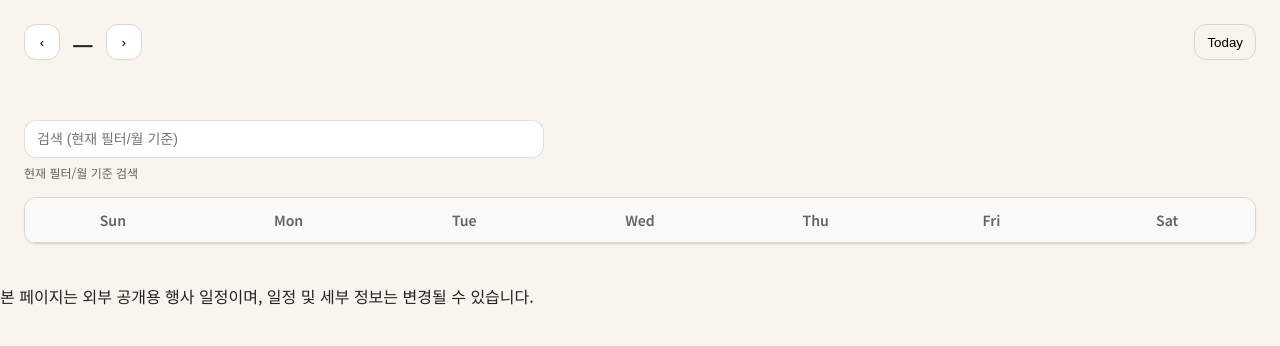
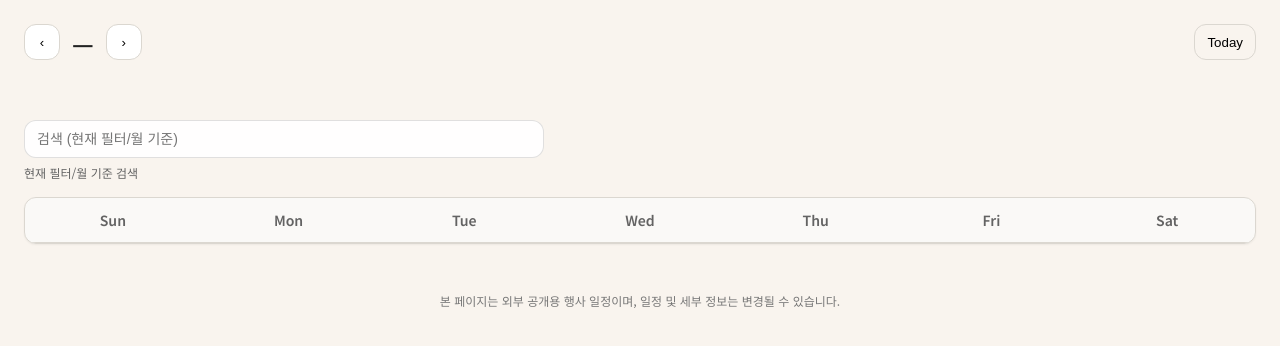
Before and after one commit to janeeyye/marketing-calendar-public, a plain HTML site: page index.html in a window 1280 px wide. Drawn offline with Linux system fonts and the light colour scheme; no server answers.

Commit message:
Add external-note class for styling notes

```diff
--- a/styles.css
+++ b/styles.css
@@ -334,3 +334,10 @@ a:hover { text-decoration: underline; }
   font-size: 12px;
   color: var(--muted-foreground);
 }
+
+.external-note {
+  margin-top: 24px;
+  font-size: 12px;
+  color: #777;
+  text-align: center;
+}
```
